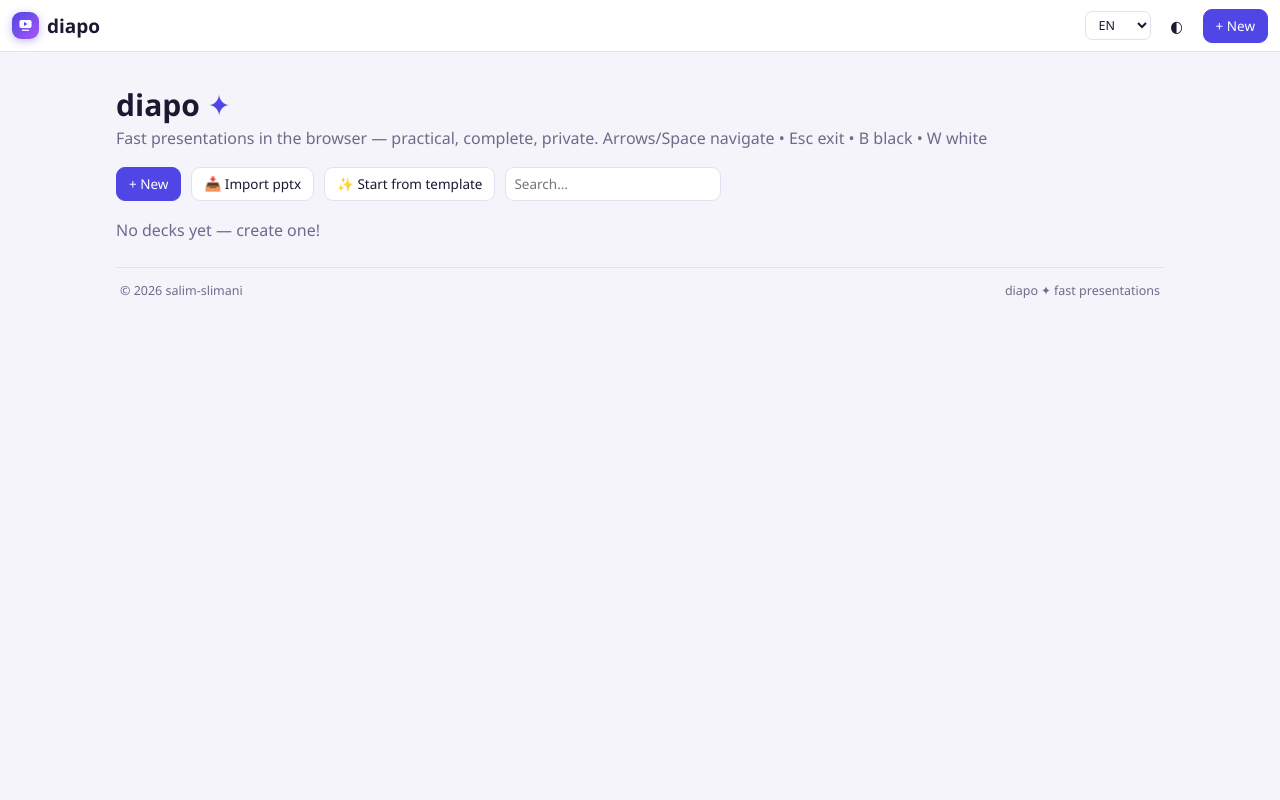
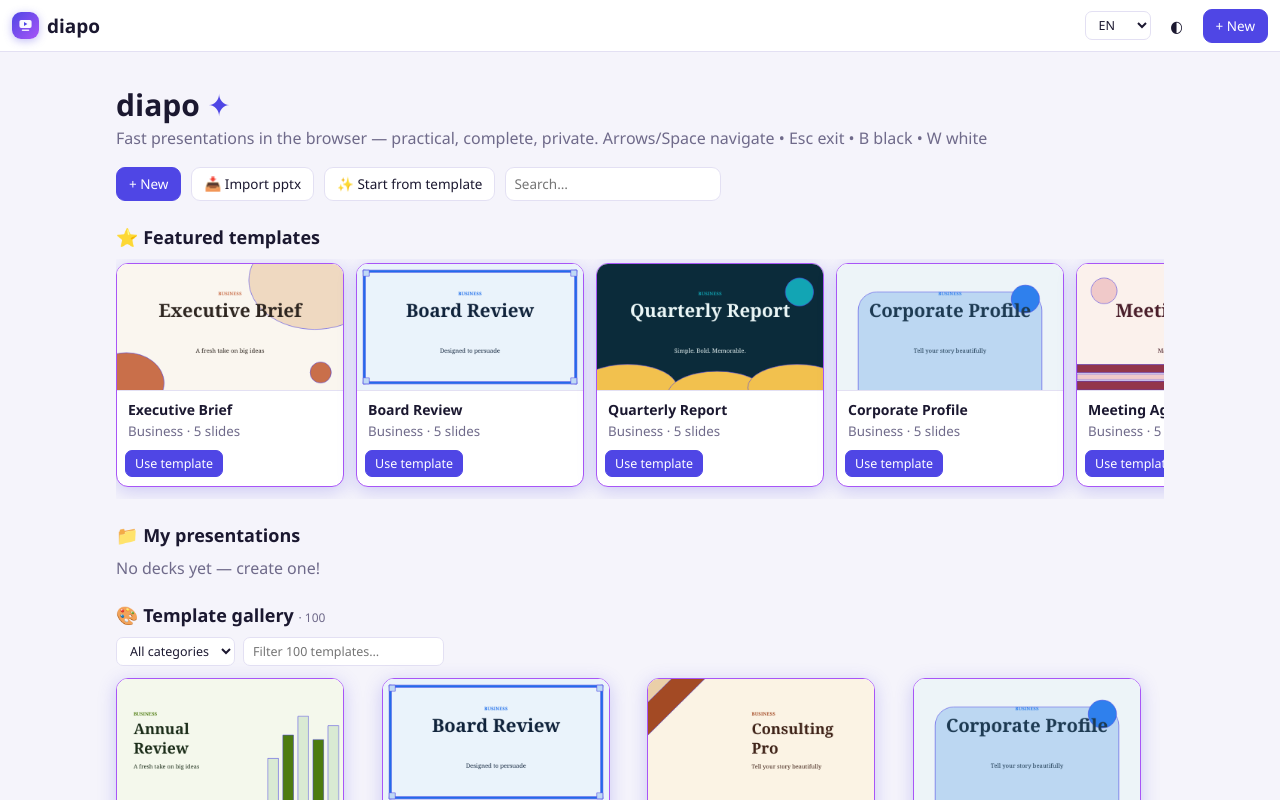
Before and after one commit to salim-studio/diapo, a plain HTML site: page index.html in a window 1280 px wide. Drawn offline with Linux system fonts and the light colour scheme.

Commit message:
Add 100-template gallery (10 cats, 12 motifs, 25 palettes) with featured row first

```diff
--- a/app.js
+++ b/app.js
@@ -394,7 +394,11 @@ async function homeView(app){
   <button class="btn" id="b-import">📥 ${t("import")}</button>
   <button class="btn" id="b-demo">✨ ${t("start")}</button>
   <input class="btn" id="q" placeholder="${t("search")}" style="min-width:200px"></div>
-  <div class="deck-grid" id="grid"></div>
+  <h2 class="sec">⭐ Featured templates</h2><div class="tpl-row" id="feat"></div>
+  <h2 class="sec">📁 My presentations</h2><div class="deck-grid" id="grid"></div>
+  <h2 class="sec">🎨 Template gallery <small id="tpl-count"></small></h2>
+  <div style="display:flex;gap:8px;margin-bottom:12px;flex-wrap:wrap"><select class="btn small" id="tpl-cat"></select><input class="btn small" id="tpl-q" placeholder="Filter 100 templates…" style="min-width:180px"></div>
+  <div class="deck-grid" id="tgrid"></div>
   <footer class="foot"><span>© 2026 salim-slimani</span><span>diapo ✦ fast presentations</span></footer>`;
   app.appendChild(d);
   const grid=d.querySelector("#grid");
@@ -421,6 +425,7 @@ async function homeView(app){
   }
   draw();
   d.querySelector("#q").oninput=e=>draw(e.target.value);
+  try{initTemplateGallery(d);}catch(e){console.warn(e);}
   d.querySelector("#b-new").onclick=()=>newDeckFlow();
   d.querySelector("#b-demo").onclick=async()=>{const x=demoDecks();await dbPut(x);idxUpsert(x);location.hash="#/edit?id="+x.id;};
   d.querySelector("#b-import").onclick=()=>pickFiles();
--- a/styles.css
+++ b/styles.css
@@ -126,3 +126,9 @@ kbd{background:var(--bg);border:1px solid var(--line);border-bottom-width:2px;bo
   .print-slide{break-after:page;position:relative;overflow:hidden;background:#fff}
 }
 .foot{margin-top:26px;padding:14px 4px;color:var(--muted);font-size:12.5px;display:flex;justify-content:space-between;gap:8px;flex-wrap:wrap;border-top:1px solid var(--line)}
+.sec{margin:24px 0 10px;font-size:18px}
+.sec small{color:var(--muted);font-size:12px;font-weight:400}
+.tpl-row{display:flex;gap:12px;overflow-x:auto;padding:4px 2px 12px;scroll-snap-type:x mandatory}
+.tpl-card{min-width:228px;max-width:228px;scroll-snap-align:start}
+.tpl-card.feat{border-color:var(--brand2);box-shadow:0 4px 18px rgba(79,70,229,.25)}
+.tpl-card canvas{border-bottom:1px solid var(--line)}
--- /dev/null
+++ b/templates.js
@@ -0,0 +1,145 @@
+/* diapo templates — © 2026 salim-slimani.
+   100 generative Canva-style templates: 10 categories × 12 design motifs × 25 palettes.
+   Templates are built on the fly (no storage cost) and instantiate as real editable decks. */
+"use strict";
+/* ---------- palettes: [bg, fg, accent, accent2] ---------- */
+const TPAL=[
+["#FAF6EF","#2E2620","#C96F4A","#EFD9C1"],["#EDF2EA","#1E3329","#2F6B4F","#B9D3C0"],
+["#0F2440","#FFFFFF","#C9A227","#5B7DB1"],["#FBF1EC","#4A1F2B","#93354B","#F0C9C9"],
+["#23272A","#FFFFFF","#3EC1A7","#5B7DB1"],["#F1ECFB","#2E2140","#7C3AED","#D5C6F5"],
+["#F6F1E4","#33301F","#7A7A2E","#DCD2A8"],["#EAF3FB","#10233B","#1F6FEB","#BFD9F5"],
+["#FFF4EE","#233A3A","#FF6B4E","#0E7C7B"],["#FFF7F0","#4A2E22","#E8834A","#F6CFA8"],
+["#ECF8F1","#0C3B2E","#0E9F6E","#BDEBD5"],["#EFEDFB","#232052","#5B54E8","#C9C5F7"],
+["#FFF8E6","#26241C","#D9A404","#F2DFA7"],["#FBF3E4","#402419","#A34A24","#EACFA8"],
+["#0B2B3A","#EAF6F6","#12A5B4","#F2C14E"],["#2B2140","#FFF4E8","#FF5C38","#FFC24B"],
+["#FFFFFF","#111111","#111111","#DDDDDD"],["#F4F8EC","#1C2E1A","#4D7C0F","#D9EAD3"],
+["#3A1420","#FBEEDF","#C9A227","#8E2F45"],["#1E293B","#F1F5F9","#06B6D4","#F59E0B"],
+["#EFE7DA","#3B2A20","#8A5A33","#D9C6A8"],["#EDF4F8","#1D3A52","#2F80ED","#BCD7F2"],
+["#F4F0FA","#2A2733","#8B5CF6","#E2D6FB"],["#F7F4E8","#2C2A1A","#6B7F2A","#E3D9B8"],
+["#EAF5F1","#173B36","#0F766E","#F5D9A8"]];
+/* ---------- categories ---------- */
+const TCAT=[
+{n:"Business",f:"Georgia"},{n:"Pitch",f:"inherit"},{n:"Marketing",f:"inherit"},
+{n:"Education",f:"Georgia"},{n:"Portfolio",f:"inherit"},{n:"Wedding",f:"Georgia"},
+{n:"Medical",f:"inherit"},{n:"Finance",f:"Georgia"},{n:"Technology",f:"inherit"},
+{n:"Travel",f:"inherit"}];
+const TNAMES=[
+["Executive Brief","Board Review","Quarterly Report","Corporate Profile","Meeting Agenda","Project Kickoff","Annual Review","Strategy Deck","Team Update","Consulting Pro"],
+["Seed Round","Investor Deck","Startup Pitch","Elevator Pitch","Series A","Product Launch","Vision Deck","Growth Story","Demo Day","Bold Pitch"],
+["Brand Guidelines","Campaign Plan","Social Strategy","Content Calendar","Product Promo","Launch Campaign","SEO Report","Email Marketing","Ad Creative","Creator Kit"],
+["Lesson Plan","Class Slides","Thesis Defense","Workshop Day","Course Intro","Science Fair","History Lesson","Math Class","Language Lab","Graduation"],
+["Creative Portfolio","Design Showcase","Photo Book","Art Gallery","Freelancer Profile","Case Study","Lookbook","Architecture Folio","Illustration Set","UX Case File"],
+["Wedding Day","Save the Date","Our Story","Bridal Shower","Anniversary","Engagement","Rustic Vows","Modern Holy","Garden Party","Honeymoon"],
+["Health Report","Clinic Profile","Wellness Guide","Dental Care","Pharma Brief","Fitness Plan","Nutrition 101","Mind Care","First Aid","Hospital Intro"],
+["Budget Plan","Investment Guide","Financial Report","Crypto Brief","Tax Season","Startup Finance","Banking 101","Stock Market","Savings Plan","Audit Review"],
+["AI Overview","SaaS Demo","App Launch","Cloud Guide","Cyber Shield","DevOps 101","Gadget Review","Data Science","Web3 Intro","Robot Lab"],
+["Wanderlust","City Guide","Beach Escape","Mountain Trip","Travel Diary","Food Tour","Road Trip","Island Hopping","Euro Trip","Adventure Map"]];
+/* ---------- content pools ---------- */
+const TAGLINES=["A fresh take on big ideas","Designed to persuade","Simple. Bold. Memorable.","Tell your story beautifully","Make every slide count","Clarity meets style"];
+const FOCUS_T=["Our approach","Key insights","What matters most","The big picture"];
+const POINTS=["One idea per slide — keep it short","Support it with a single visual","End with a clear next step"];
+const STATS=[["120+","Projects delivered"],["98%","Client satisfaction"],["12","Design awards"],["8 yrs","Of experience"],["40+","Team members"],["3x","Faster growth"]];
+/* ---------- factories ---------- */
+function mkShape(shape,x,y,w,h,fill,rot){
+  return{id:uid(),type:"shape",shape,x:Math.round(x),y:Math.round(y),w:Math.round(w),h:Math.round(h),
+    rotation:rot||0,fill,stroke:"transparent",strokeW:0,text:" ",size:20,color:"#000000",align:"center",valign:"middle"};
+}
+function mkText(x,y,w,h,text,o){
+  return oBox(Math.round(x),Math.round(y),Math.round(w),Math.round(h),Object.assign(
+    {text,font:"inherit",size:28,bold:false,italic:false,underline:false,color:"#1d1b19",
+     align:"start",valign:"top",fill:"transparent",stroke:"transparent",strokeW:0},o||{}));
+}
+/* ---------- 12 design motifs (décor painters) ---------- */
+const MOTIFS=[
+{side:"center",f(s,P){s.objects.push(mkShape("ellipse",560,-140,560,420,P.a2),mkShape("ellipse",-120,380,320,260,P.acc),mkShape("ellipse",820,420,90,90,P.acc));}},
+{side:"center",f(s,P){s.objects.push(mkShape("rect",-100,330,1200,150,P.a2,-16),mkShape("ellipse",830,80,110,110,P.acc));}},
+{side:"center",f(s,P){for(let r=0;r<4;r++)for(let c=0;c<5;c++)s.objects.push(mkShape("ellipse",60+c*34,60+r*34,11,11,P.acc));s.objects.push(mkShape("ellipse",700,380,400,260,P.a2));}},
+{side:"center",f(s,P){s.objects.push(mkShape("roundRect",90,120,780,560,P.a2),mkShape("ellipse",740,90,120,120,P.acc));}},
+{side:"right",f(s,P){s.objects.push(mkShape("rect",0,0,360,540,P.acc),mkShape("rect",360,0,14,540,P.a2));}},
+{side:"center",f(s,P){s.objects.push(mkShape("rect",26,26,908,10,P.acc),mkShape("rect",26,504,908,10,P.acc),mkShape("rect",26,26,10,488,P.acc),mkShape("rect",924,26,10,488,P.acc),mkShape("rect",26,26,26,26,P.a2),mkShape("rect",908,26,26,26,P.a2),mkShape("rect",26,488,26,26,P.a2),mkShape("rect",908,488,26,26,P.a2));}},
+{side:"left",f(s,P){const hs=[200,300,380,280,340];hs.forEach((h,i)=>s.objects.push(mkShape("rect",640+i*64,540-h,46,h,i%2?P.acc:P.a2)));}},
+{side:"center",f(s,P){s.objects.push(mkShape("ellipse",770,60,150,150,P.acc),mkShape("ellipse",795,85,100,100,P.bg),mkShape("diamond",80,400,90,90,P.a2));}},
+{side:"center",f(s,P){s.objects.push(mkShape("rect",0,430,960,36,P.acc),mkShape("rect",0,472,960,24,P.a2),mkShape("rect",0,502,960,38,P.acc),mkShape("ellipse",60,60,110,110,P.a2));}},
+{side:"right",f(s,P){s.objects.push(mkShape("rect",-170,-170,340,340,P.acc,45),mkShape("rect",-70,-70,140,140,P.a2,45));}},
+{side:"center",f(s,P){s.objects.push(mkShape("ellipse",-80,430,420,200,P.a2),mkShape("ellipse",300,460,420,200,P.a2),mkShape("ellipse",640,430,420,200,P.a2),mkShape("ellipse",800,60,120,120,P.acc));}},
+{side:"center",f(s,P){s.objects.push(mkShape("diamond",470,96,22,22,P.acc),mkShape("rect",435,470,90,6,P.a2));}}];
+/* ---------- template index: 10 cats × 10 = 100 ---------- */
+const TPL=[];
+TCAT.forEach((C,ci)=>{TNAMES[ci].forEach((nm,k)=>{TPL.push({n:nm,c:ci,m:(ci+k*5)%12,p:(ci*3+k*7)%25});});});
+(function(){const seen={};TPL.forEach(e=>{if(!seen[e.m]){seen[e.m]=1;e.feat=1;}});})(); // prettiest of each motif → featured
+/* ---------- deck builder ---------- */
+function newTplSlide(bg){return{id:uid(),layout:"blank",bg,hidden:false,transition:"fade",dur:.5,notes:"",objects:[]};}
+function buildTemplateDeck(i){
+  const E=TPL[i],pal=TPAL[E.p],P={bg:pal[0],fg:pal[1],acc:pal[2],a2:pal[3]};
+  const font=TCAT[E.c].f,cat=TCAT[E.c].n.toUpperCase(),mot=MOTIFS[E.m];
+  const tag=TAGLINES[i%TAGLINES.length];
+  const deck={id:uid(),title:E.n,theme:0,size:"16:9",bg:null,updated:Date.now(),slides:[]};
+  // 1 — cover
+  let s=newTplSlide(P.bg);mot.f(s,P);
+  if(mot.side==="right"||mot.side==="left"){
+    const x=mot.side==="right"?430:60;
+    s.objects.push(mkText(x,130,470,40,cat,{size:20,bold:true,color:P.acc,font}),
+      mkText(x,175,470,170,E.n,{size:64,bold:true,color:P.fg,font}),
+      mkText(x,355,470,80,tag,{size:24,color:P.fg,font}));
+  }else{
+    s.objects.push(mkText(120,110,720,40,cat,{size:20,bold:true,color:P.acc,align:"center",font}),
+      mkText(90,155,780,175,E.n,{size:78,bold:true,color:P.fg,align:"center",font}),
+      mkText(150,350,660,80,tag,{size:25,color:P.fg,align:"center",font}));
+  }
+  deck.slides.push(s);
+  // 2 — agenda
+  s=newTplSlide(P.bg);
+  s.objects.push(mkShape("ellipse",760,-80,300,220,P.a2));
+  s.objects.push(mkText(70,70,820,40,"01 · AGENDA",{size:20,bold:true,color:P.acc,font}),
+    mkText(70,115,820,70,"Roadmap",{size:44,bold:true,color:P.fg,font}),
+    mkText(70,210,820,60,"01   Where we stand",{size:26,color:P.fg,font}),
+    mkText(70,280,820,60,"02   Where we're going",{size:26,color:P.fg,font}),
+    mkText(70,350,820,60,"03   How we get there",{size:26,color:P.fg,font}));
+  deck.slides.push(s);
+  // 3 — focus
+  s=newTplSlide(P.bg);
+  s.objects.push(mkShape("rect",70,88,64,10,P.acc));
+  s.objects.push(mkText(70,110,820,40,"02 · FOCUS",{size:20,bold:true,color:P.acc,font}),
+    mkText(70,155,820,70,FOCUS_T[i%FOCUS_T.length],{size:44,bold:true,color:P.fg,font}),
+    mkText(70,250,820,220,"• "+POINTS.join("\n• "),{size:26,color:P.fg,font}));
+  deck.slides.push(s);
+  // 4 — numbers
+  s=newTplSlide(P.bg);mot.f(s,P);
+  s.objects.push(mkText(70,70,820,40,"03 · NUMBERS",{size:20,bold:true,color:P.acc,align:"center",font}));
+  for(let k=0;k<3;k++){const st=STATS[(i+k)%STATS.length];
+    s.objects.push(mkText(60+k*290,170,280,90,st[0],{size:58,bold:true,color:P.acc,align:"center",font}),
+      mkText(60+k*290,265,280,50,st[1],{size:21,color:P.fg,align:"center",font}));}
+  deck.slides.push(s);
+  // 5 — thanks
+  s=newTplSlide(P.bg);mot.f(s,P);
+  s.objects.push(mkText(90,190,780,110,"Thank you",{size:76,bold:true,color:P.fg,align:"center",font}),
+    mkText(150,320,660,50,"hello@diapo.studio · diapo.studio",{size:22,color:P.acc,align:"center",font}));
+  deck.slides.push(s);
+  return deck;
+}
+/* ---------- gallery UI (called from homeView) ---------- */
+function tplCard(i){
+  const deck=buildTemplateDeck(i);
+  const card=document.createElement("div");
+  card.className="deck tpl-card"+(TPL[i].feat?" feat":"");
+  const cv=document.createElement("canvas");card.appendChild(cv);
+  try{drawSlideCanvas(cv,deck,0,300,169);}catch(e){}
+  card.insertAdjacentHTML("beforeend",`<div class="meta"><b>${esc(deck.title)}</b><small>${TCAT[TPL[i].c].n} · 5 slides</small></div><div class="ops"><button class="btn small primary">Use template</button></div>`);
+  card.onclick=async()=>{const d2=buildTemplateDeck(i);await dbPut(d2);idxUpsert(d2);location.hash="#/edit?id="+d2.id;};
+  return card;
+}
+function initTemplateGallery(root){
+  const catSel=root.querySelector("#tpl-cat"),q=root.querySelector("#tpl-q"),grid=root.querySelector("#tgrid");
+  catSel.innerHTML='<option value="-1">All categories</option>'+TCAT.map((c,k)=>`<option value="${k}">${c.n}</option>`).join("");
+  const fr=root.querySelector("#feat");fr.innerHTML="";
+  TPL.map((e,i)=>i).filter(i=>TPL[i].feat).forEach(i=>fr.appendChild(tplCard(i)));
+  function drawTpl(){
+    const cf=+catSel.value,qq=(q.value||"").toLowerCase();
+    const order=TPL.map((e,i)=>i).filter(idx=>(cf<0||TPL[idx].c===cf)&&(!qq||TPL[idx].n.toLowerCase().includes(qq)));
+    order.sort((a,b)=>((TPL[b].feat?1:0)-(TPL[a].feat?1:0))||(TPL[a].c-TPL[b].c)||(TPL[a].n<TPL[b].n?-1:1));
+    grid.innerHTML="";
+    order.forEach(idx=>grid.appendChild(tplCard(idx)));
+    root.querySelector("#tpl-count").textContent="· "+order.length;
+  }
+  catSel.onchange=drawTpl;q.oninput=drawTpl;drawTpl();
+}
```
Also changed, not shown: index.html (+1 -0 lines).
